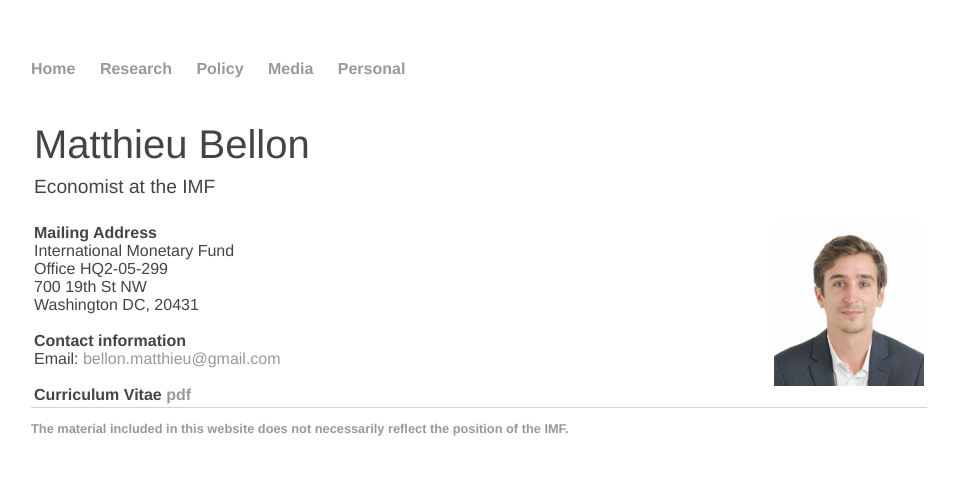
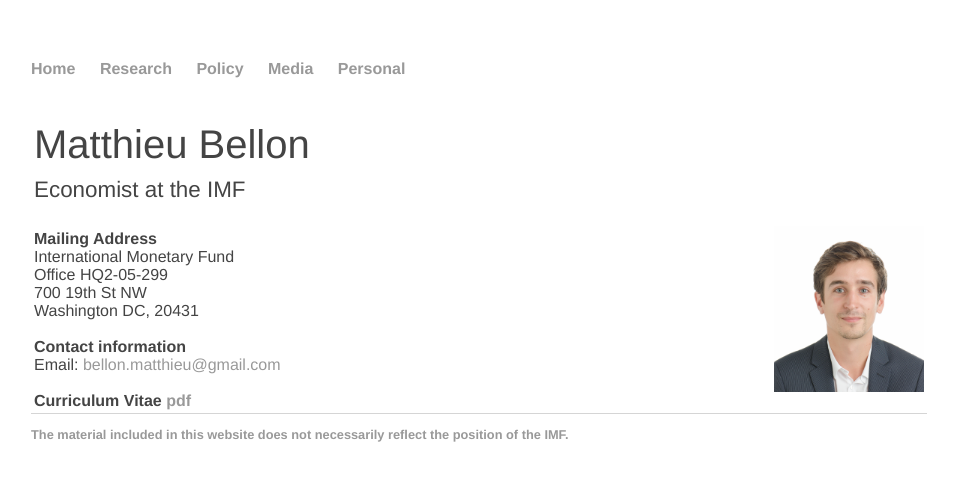
Before and after one commit to matthieubellon/matthieubellon.github.io, a Jekyll site: the page built from index.html, in a window 1280 px wide. Shown: the top 481 px of the page, without its empty margins (161-1116 px from the left). Built offline with Jekyll 4.4.1, drawn with Linux system fonts in a browser that asks for light colours.

Commit message:
Update main.css

```diff
--- a/css/main.css
+++ b/css/main.css
@@ -31,17 +31,19 @@ h1 {
     margin-top: 20px;
     margin-block-start: 0.67em;
     margin-block-end: 0.22em;
+    color: #444;
 }
  h2 {
     font-family:'Helvetica Neue', 'Helvetica', 'Arial', 'sans-serif';
     font-weight: normal;
-    font-size: 1.2em;
+    font-size: 1.4em;
     line-height: 1;
     border-bottom: none;
     padding-bottom: 0px;
     margin-top: 10px;
     margin-block-start: 0.67em;
     margin-block-end: 0.22em;
+     color: #444;
 }
 p {
     font-size: 1.5em;
```
